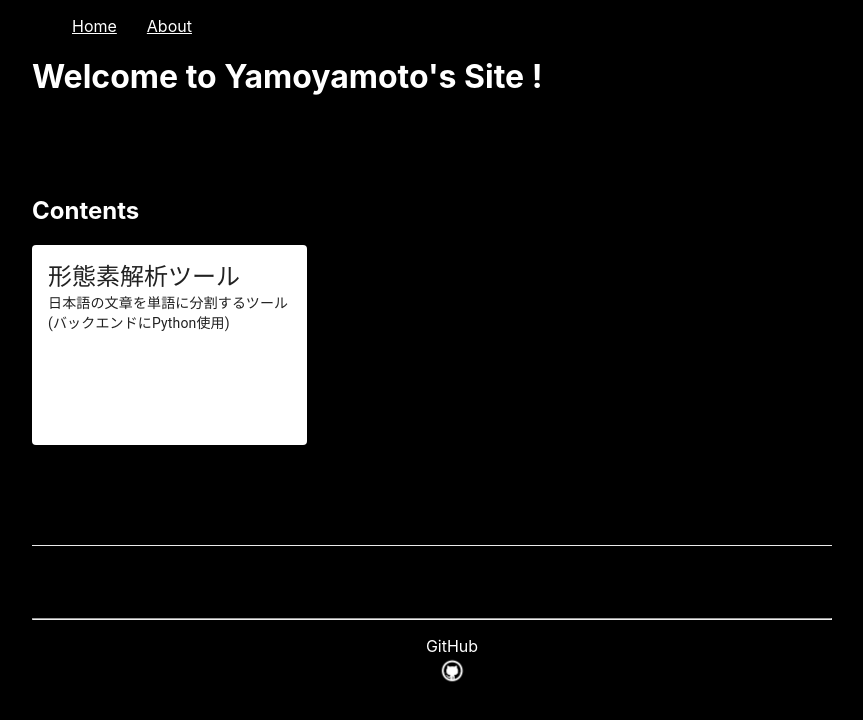
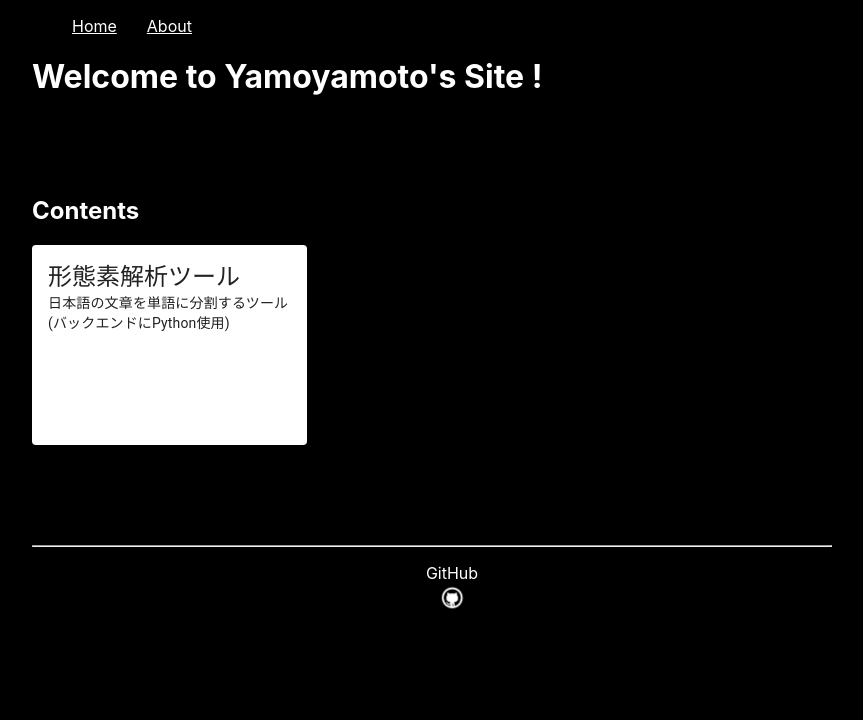
Before and after one commit to yamoyamoto/information_retrieval_site, a Next.js app: page / in a window 1280 px wide. Shown: the top 720 px of the page, without its empty margins (208-1071 px from the left). Built offline with nearby package versions, Linux system fonts and the light colour scheme.

Commit message:
delete sample footer

```diff
--- a/pages/index.tsx
+++ b/pages/index.tsx
@@ -29,8 +29,6 @@ const Home: NextPage = () => {
           </Card>
         </Link>
       </div>
-
-      <footer className={styles.footer}></footer>
     </>
   );
 };
```
